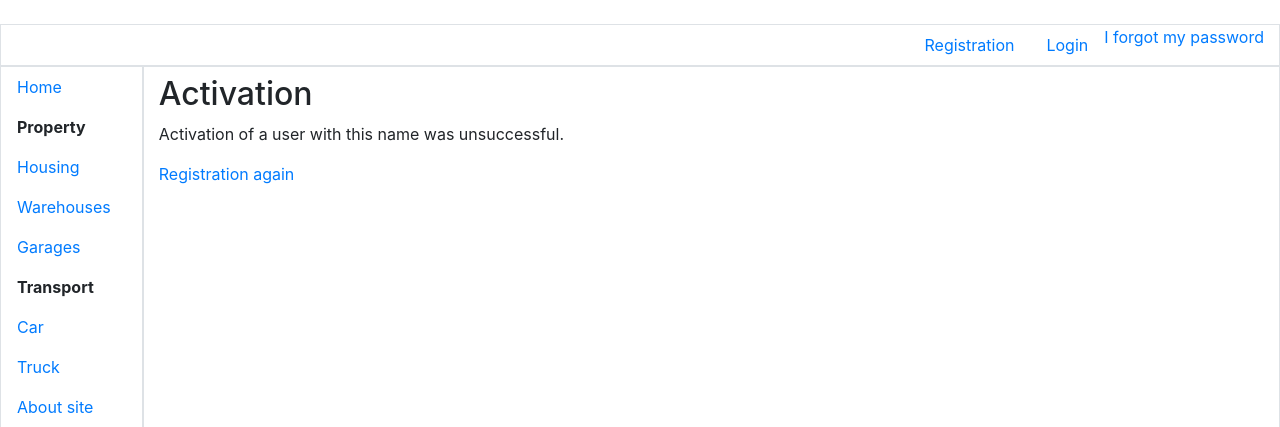
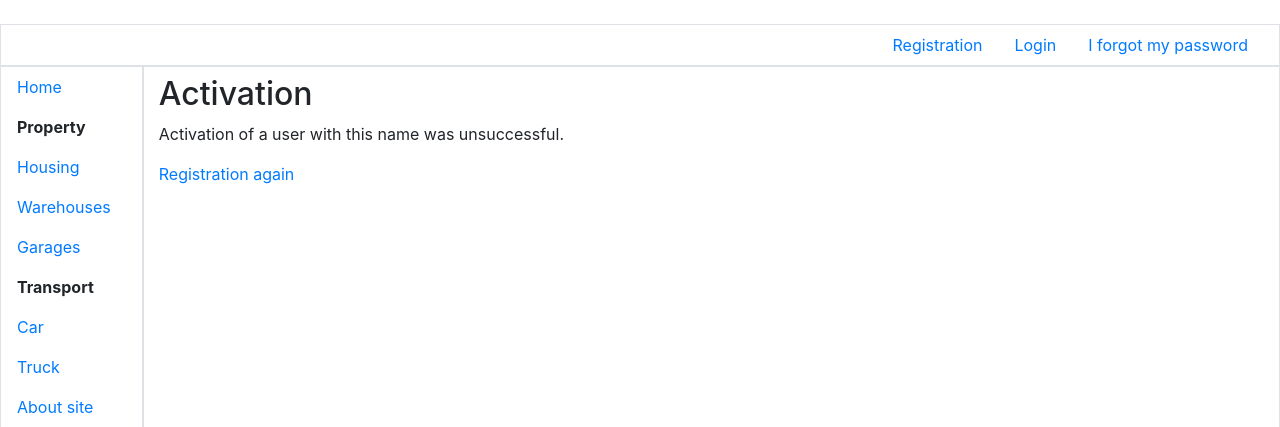
Before and after one commit to Counter0021/python_web, a Django app: page /accounts/register/activate/1/ in a window 1280 px wide. Shown: the part 115-542 px from the top of the page. Run offline with Django 3.2, Linux system fonts and the light colour scheme; some libraries are stand-ins or nearby versions.

Commit message:
Reset password

```diff
--- a/bboard/main/templates/layout/basic.html
+++ b/bboard/main/templates/layout/basic.html
@@ -35,7 +35,7 @@
             </li>
             {% else %}
             <li class="nav-item"><a class="nav-link" href="{% url 'main:login' %}">Login</a></li>
-            <li><a href="{% url 'main:reset_password' %}">I forgot my password</a></li>
+            <li class="nav-item"><a class="nav-link" href="{% url 'main:reset_password' %}">I forgot my password</a></li>
             {% endif %}
         </ul>
     </div>
```
